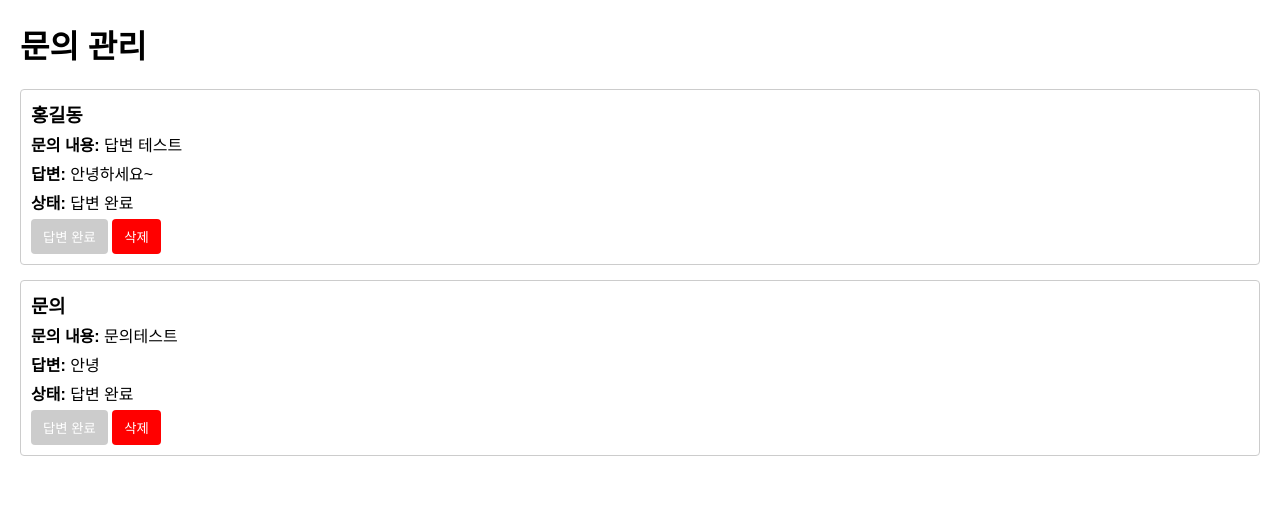
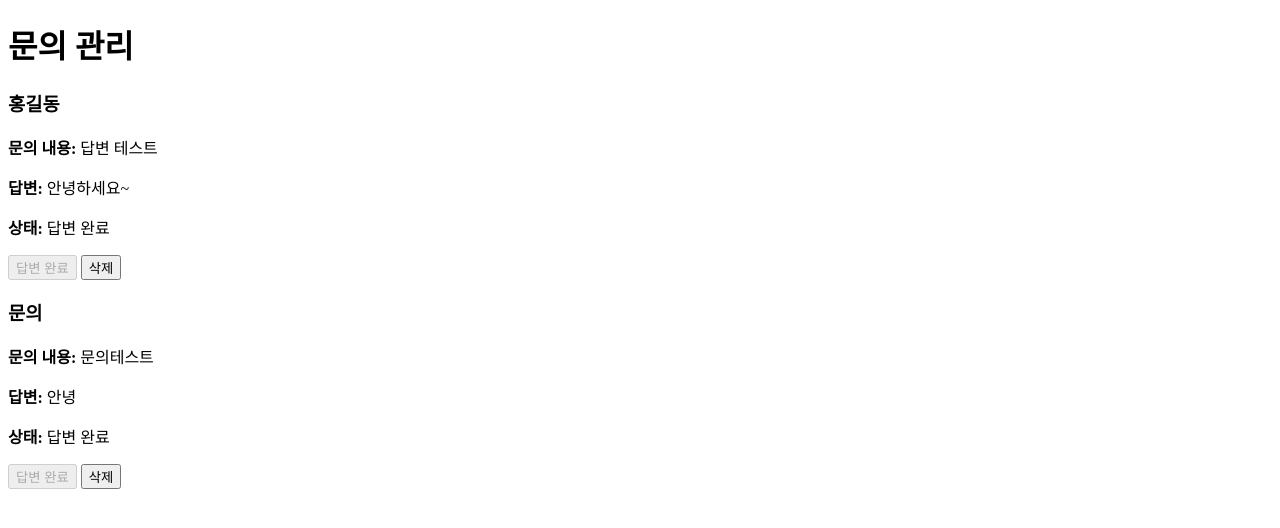
Before and after one commit to black4305/withkids, a Flask app: template templates/admin.html in a window 1280 px wide. Shown: the top 528 px of the page. Run offline with Flask 3, Linux system fonts and the light colour scheme; the template is opened without the code that fills it, so the values that code supplies are empty; data comes from the database, SQL or seed files in the repository; both versions use the stored data as it was after the commit.

Commit message:
일단 완료...

```diff
--- a/templates/admin.html
+++ b/templates/admin.html
@@ -4,39 +4,6 @@
     <meta charset="UTF-8">
     <meta name="viewport" content="width=device-width, initial-scale=1.0">
     <title>문의 관리</title>
-    <style>
-        body {
-            font-family: Arial, sans-serif;
-            margin: 20px;
-        }
-        .inquiry {
-            border: 1px solid #ccc;
-            padding: 10px;
-            margin-bottom: 15px;
-            border-radius: 4px;
-        }
-        .inquiry h3 {
-            margin: 0 0 5px;
-        }
-        .inquiry p {
-            margin: 5px 0;
-        }
-        button {
-            padding: 8px 12px;
-            background-color: #007BFF;
-            color: white;
-            border: none;
-            border-radius: 4px;
-            cursor: pointer;
-        }
-        button.delete {
-            background-color: #FF0000;
-        }
-        button:disabled {
-            background-color: #ccc;
-            cursor: not-allowed;
-        }
-    </style>
 </head>
 <body>
     <h1>문의 관리</h1>
```
Also changed, not shown: static/script.js (+26 -0 lines), static/style.css (+17 -0 lines), data/db.sqlite3.
